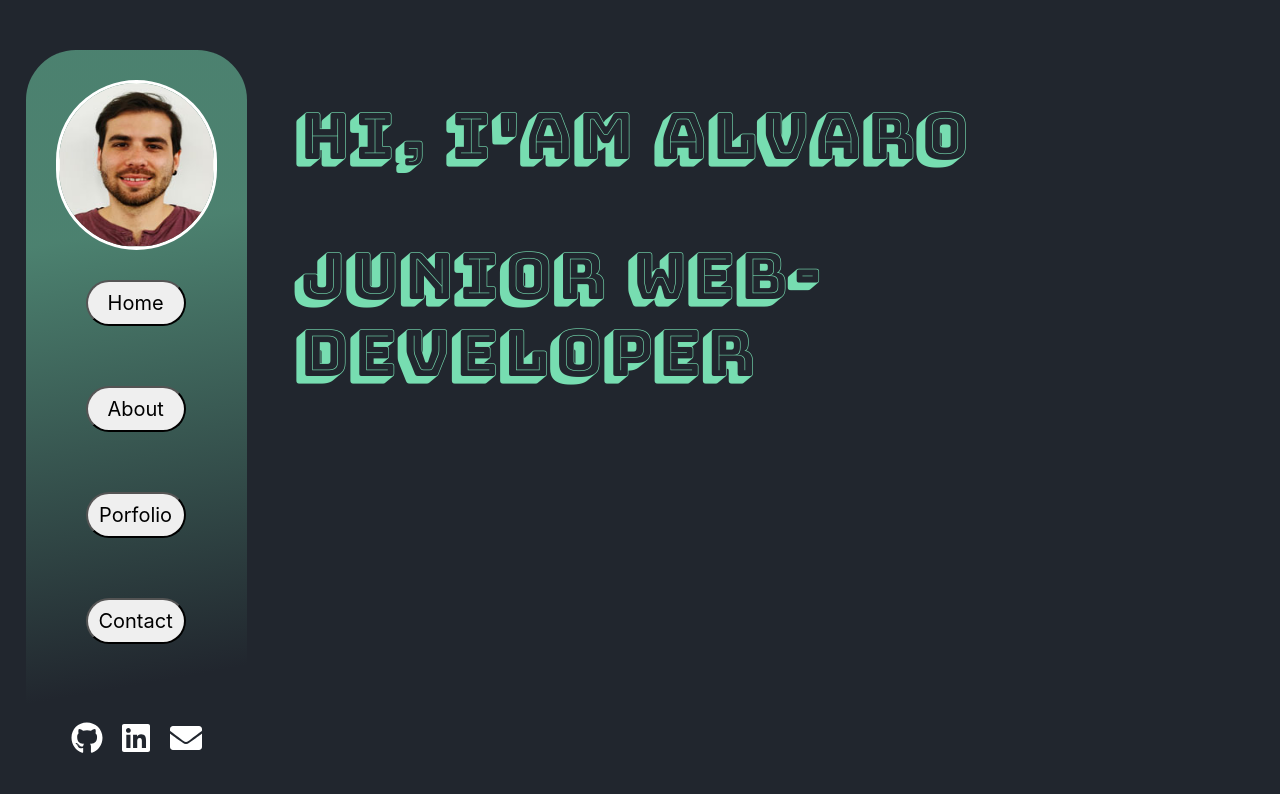
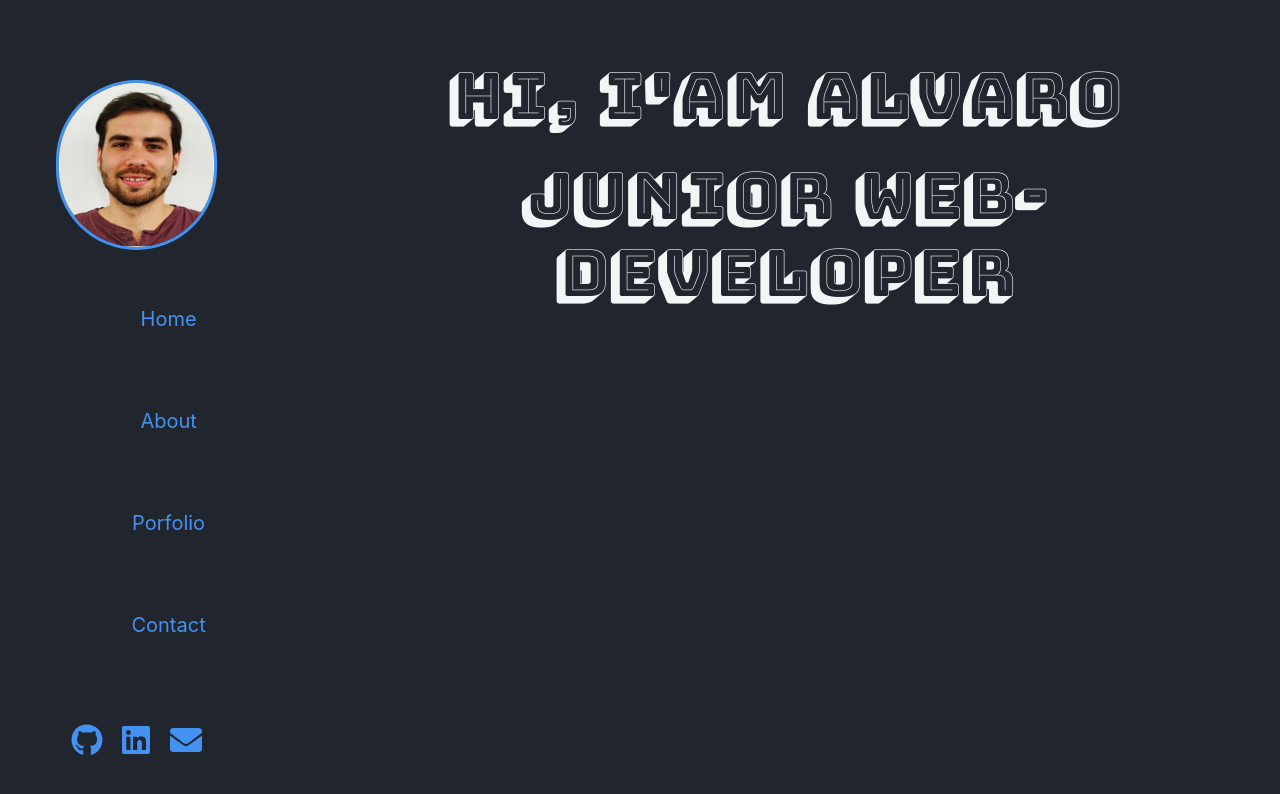
Before and after one commit to Anieto86/alvaro-web-portfolio, a React (Create React App) app: page /#/ in a window 1280 px wide. Shown: the top 794 px of the page. Built offline with nearby package versions, Linux system fonts and the light colour scheme; a web font is replaced by a local one.

Commit message:
more style hover

```diff
--- a/src/App.js
+++ b/src/App.js
@@ -3,7 +3,7 @@ import { HashRouter as Router, Route } from "react-router-dom";
 
 //components
 import Header from "./components/Header.js";
-import HorizontalHeader from "./components/horizontalHeader.js";
+//import HorizontalHeader from "./components/horizontalHeader.js";
 import Home from "./components/home.js";
 import About from "./components/About";
 import Porfolio from "./components/Porfolio";
@@ -44,7 +44,7 @@ function App() {
         </Route>
 
         <Route path='/porfolio'>
-          <HorizontalHeader />
+          <Header />
           <div className='container profolioAPP'>
             <Porfolio
               name='ChemDye'
@@ -98,7 +98,7 @@ function App() {
 
             <Porfolio
               name='Password Generator'
-              message='Create an application that generates a random password based on user-selected criteria. This app will run in the browser and feature dynamically updated HTML and CSS powered by your JavaScript code.'
+              message='Create an application that generates a random password based on user-selected criteria.'
               photo={passwordGenerator}
               links={"https://github.com/Anieto86/3-password-generator"}
               button='Password Generator'
--- a/src/components/Contact.js
+++ b/src/components/Contact.js
@@ -14,14 +14,12 @@ const ContactStyle = styled.form`
   font-family: "Signika", sans-serif;
   margin-bottom: 15%;
   width: 75%;
+  color: #4392f1;
 `;
 
 const SubmitStyled = styled.button`
   background-color: rgb(90, 82, 82);
-  -bobox-shadow: 10px 10px 5px #ccc;
-  -moz-box-shadow: 10px 10px 5px #ccc;
-  -webkit-box-shadow: 10px 10px 5px #ccc;
-  -khtml-box-shadow: 10px 10px 5px #ccc;
+
 `;
 
 
--- a/src/components/Header.js
+++ b/src/components/Header.js
@@ -8,7 +8,7 @@ import { faGithub, faLinkedin } from "@fortawesome/free-brands-svg-icons";
 import { faEnvelope } from "@fortawesome/free-solid-svg-icons";
 
 //Image
-import imgBackground from "./img/backgroundPhoto4.png";
+//import imgBackground from "./img/backgroundPhoto4.png";
 import alvaro from "./img/alvaro.jpg";
 //Styled
 
@@ -16,16 +16,14 @@ const HeadStyle = styled.div`
   height: auto;
   width: 18%;
   float: left;
-  background: white;
-  background: rgb(119,221,177);
-  background: linear-gradient(170deg, rgba(119,221,177,0.4962359943977591) 19%, rgba(33,38,46,0.7175245098039216) 63%);
-  // background-image: url(${imgBackground});
+  //background: #c7c6c6;
   padding: 30px;
-  color: rgb(255, 255, 255);
+  //color: rgb(255, 255, 255);
   border-end-end-radius: 50px;
   border-radius: 50px;
-  height: 1000px;
+  height: 800px;
   margin-bottom: 30px;
+
 `;
 
 const ImgAlvaro = styled.img`
@@ -35,15 +33,25 @@ const ImgAlvaro = styled.img`
   border: 3px solid white;
   display: block;
   margin: auto;
+  border-color:#4392f1;
+  &:hover{
+  border-color: #0fffc7;
+  }
 `;
 
 const ButtonLinks = styled.button`
   font-size: 20px;
   padding: 6px;
   margin: 30px;
-  margin-right: 80px;
   width: 100px;
   border-radius: 50px;
+  color: #4392f1;
+  background: none;
+  border: none;
+  &:hover {
+    color: #0fffc7;
+    background: #4392f1;
+  }
 `;
 
 const HeaderIconsStyle = styled.div`
@@ -60,7 +68,7 @@ export default function Header() {
       {/* <h4 style={{ textAlign: "center" }}>Alvaro Nieto</h4>
       <p style={{ textAlign: "center" }}> Scientific => Web-Developer</p> */}
 
-      <div>
+      <div className='container' style={{ margin: "18px" }}>
         <Link type='button' to='/'>
           <ButtonLinks>Home</ButtonLinks>
         </Link>
@@ -82,19 +90,19 @@ export default function Header() {
         <a href={"https://github.com/Anieto86"}>
           <FontAwesomeIcon
             icon={faGithub}
-            style={{ fontSize: "2em", color: "White" }}
+            style={{ fontSize: "2em", color: "#4392f1" }}
           />
         </a>
         <a href={"https://www.linkedin.com/in/alvaro-fernando-nieto-guil/"}>
           <FontAwesomeIcon
             icon={faLinkedin}
-            style={{ fontSize: "2em", color: "White" }}
+            style={{ fontSize: "2em", color: "#4392f1" }}
           />
         </a>
         <a href={"mailto: alvaro16nieto@gmail.com"}>
           <FontAwesomeIcon
             icon={faEnvelope}
-            style={{ fontSize: "2em", color: "White" }}
+            style={{ fontSize: "2em", color: "#4392f1" }}
           />
         </a>
       </HeaderIconsStyle>
--- a/src/components/Home.js
+++ b/src/components/Home.js
@@ -3,21 +3,24 @@ import React from "react";
 import styled from "styled-components";
 
 const HomeTitleStyled = styled.h2`
-font-size: 4rem;
-margin: 2rem;
-padding:1rem;
-color:#77ddb1;
-font-family: 'Bungee Shade', cursive;
-width: 100%;
+
+  font-size: 4rem;
+  margin-left: 9rem;
+  padding: 0.5rem;
+  color: #f3f6f7;
+  font-family: "Bungee Shade", cursive;
+  width: 100%;
+ text-align: center;
+ &:hover {
+    color: #0fffc7;
+  }
+
 `;
-
-
-
 
 export default function Home() {
   return (
     <div className='container col-md-8'>
-      <HomeTitleStyled >Hi, I'am Alvaro </HomeTitleStyled>
+      <HomeTitleStyled>Hi, I'am Alvaro </HomeTitleStyled>
       <HomeTitleStyled> Junior Web-Developer</HomeTitleStyled>
     </div>
   );
--- a/src/components/Porfolio.js
+++ b/src/components/Porfolio.js
@@ -10,8 +10,54 @@ const CardStyled = styled.div`
   border-radius: 20px;
   height: 30rem;
   padding: 10px;
-  background-color: white;
+  background-color: #c7c6c6;
+
+  display: block;
+  position: relative;
+  max-width: 262px;
+  background-color: #f2f8f9;
+  border-radius: 4px;
+  padding: 32px 24px;
+  margin: 12px;
+  text-decoration: none;
+  z-index: 0;
+  overflow: hidden;
+
+  &:before {
+    content: "";
+    position: absolute;
+    z-index: -1;
+    top: -16px;
+    right: -16px;
+    background: #00838d;
+    height: 32px;
+    width: 32px;
+    border-radius: 32px;
+    transform: scale(1);
+    transform-origin: 50% 50%;
+    transition: transform 0.25s ease-out;
+  }
+
+  &:hover:before {
+    transform: scale(21);
+  }
+}
+
+&:hover {
+  p {
+    transition: all 0.3s ease-out;
+    color: rgba(255, 255, 255, 0.8);
+  }
+  h3 {
+    transition: all 0.3s ease-out;
+    color: #ffffff;
+  }
+}
+
+
 `;
+
+
 
 export default function Porfolio(props) {
   return (
--- a/src/components/horizontalHeader.js
+++ b/src/components/horizontalHeader.js
@@ -1,107 +1,104 @@
-import React from "react";
-import { Link } from "react-router-dom";
-import styled from "styled-components";
+// import React from "react";
+// import { Link } from "react-router-dom";
+// import styled from "styled-components";
 
-//icons
-// import { FontAwesomeIcon } from "@fortawesome/react-fontawesome";
-// import { faGithub, faLinkedin } from "@fortawesome/free-brands-svg-icons";
-// import { faEnvelope } from "@fortawesome/free-solid-svg-icons";
+// //icons
+// // import { FontAwesomeIcon } from "@fortawesome/react-fontawesome";
+// // import { faGithub, faLinkedin } from "@fortawesome/free-brands-svg-icons";
+// // import { faEnvelope } from "@fortawesome/free-solid-svg-icons";
 
-//Image
-//import imgBackground from "./img/backgroundPhoto4.png";
-import alvaro from "./img/alvaro.jpg";
+// //Image
+// //import imgBackground from "./img/backgroundPhoto4.png";
+// //import alvaro from "./img/alvaro.jpg";
 
-//Styled
-const HeadStyle = styled.div`
-  max-width: 500rem;
-  float: left;
-  background: rgb(119, 221, 177);
-  background: linear-gradient(
-    170deg,
-    rgba(119, 221, 177, 0.4962359943977591) 19%,
-    rgba(33, 38, 46, 0.7175245098039216) 63%
-  );
-  padding: 35px;
-  color: rgb(255, 255, 255);
-  border-end-end-radius: 50px;
-  border-radius: 50px;
-  height: 230px;
-  margin-bottom: 30px;
-`;
-
-const ImgAlvaro = styled.img`
-  width: 170px;
-  height: 170px;
-  border-radius: 150px;
-  border: 3px solid white;
-  margin-right: 35rem;
-`;
-
-const ButtonLinks = styled.button`
-  font-size: 20px;
-  padding: 6px;
-  margin: 30px;
-  margin-right: 80px;
-  width: 100px;
-  border-radius: 50px;
-
-`;
-
-// const HeaderIconsStyle = styled.div`
-//   display: flex;
-//   justify-content: space-between;
-//   margin-top: 10rem;
+// //Styled
+// const HeadStyle = styled.div`
+//   max-width: 200rem;
+//   //float: left;
+//   background: #c7c6c6;
+//   padding: 35px;
 // `;
 
-export default function HorizontalHeader() {
-  return (
-    <HeadStyle
-      className='col-sm-3 col-md-3'
-      style={{ display: "flex", justifyContent: "flex-end" }}
-    >
-      <ImgAlvaro
-        src={alvaro}
-        className='img-fluid'
-        alt='Responsive image'
-        style={{ justifyContent: "flex-start" }}
-      />
+// // const ImgAlvaro = styled.img`
+// //   width: 170px;
+// //   height: 170px;
+// //   border-radius: 150px;
+// //   border: 3px solid white;
+// //   margin-right: 40rem;
+// //   border-color: #0fffc7;
+// // `;
 
-      <Link type='button' to='/'>
-        <ButtonLinks>Home</ButtonLinks>
-      </Link>
+// const ButtonLinks = styled.button`
+//   font-size: 25px;
+//   padding: 8px;
+//   margin: 40px;
+//   width: 100px;
+//   border-radius: 50px;
+//   color: #4392f1;
+//   background: none;
+//   border: none;
+//   &:hover {
+//     color: #c7c6c6;
+//     background: #4392f1;
+//   }
+// `;
 
-      <Link type='button' to='/'>
-        <ButtonLinks>About</ButtonLinks>
-      </Link>
 
-      <Link type='button' to='/Porfolio'>
-        <ButtonLinks>Porfolio</ButtonLinks>
-      </Link>
+// // const HeaderIconsStyle = styled.div`
+// //   display: flex;
+// //   justify-content: space-between;
+// //   margin-top: 10rem;
+// // `;
 
-      <Link type='button' to='/Contact'>
-        <ButtonLinks>Contact</ButtonLinks>
-      </Link>
+// export default function HorizontalHeader() {
+//   return (
+//     <div
+//       className='container col-sm-3 col-md-3'
+//       style={{ display: "flex", justifyContent: "flex-end" }}
+//     >
+//       {/* <ImgAlvaro
+//         //src={alvaro}
+//         className='img-fluid'
+//         alt='Responsive image'
+//         style={{ justifyContent: "flex-start" }}
+//       /> */}
 
-      {/* <HeaderIconsStyle className='container'>
-        <a href={"https://github.com/Anieto86"}>
-          <FontAwesomeIcon
-            icon={faGithub}
-            style={{ fontSize: "2em", color: "White" }}
-          />
-        </a>
-        <a href={"https://www.linkedin.com/in/alvaro-fernando-nieto-guil/"}>
-          <FontAwesomeIcon
-            icon={faLinkedin}
-            style={{ fontSize: "2em", color: "White" }}
-          />
-        </a>
-        <a href={"mailto: alvaro16nieto@gmail.com"}>
-          <FontAwesomeIcon
-            icon={faEnvelope}
-            style={{ fontSize: "2em", color: "White" }}
-          />
-        </a>
-      </HeaderIconsStyle> */}
-    </HeadStyle>
-  );
-}
+//       <Link type='button' to='/'>
+//         <ButtonLinks>Home</ButtonLinks>
+//       </Link>
+
+//       <Link type='button' to='/'>
+//         <ButtonLinks>About</ButtonLinks>
+//       </Link>
+
+//       <Link type='button' to='/Porfolio'>
+//         <ButtonLinks>Porfolio</ButtonLinks>
+//       </Link>
+
+//       <Link type='button' to='/Contact'>
+//         <ButtonLinks>Contact</ButtonLinks>
+//       </Link>
+
+//       {/* <HeaderIconsStyle className='container'>
+//         <a href={"https://github.com/Anieto86"}>
+//           <FontAwesomeIcon
+//             icon={faGithub}
+//             style={{ fontSize: "2em", color: "White" }}
+//           />
+//         </a>
+//         <a href={"https://www.linkedin.com/in/alvaro-fernando-nieto-guil/"}>
+//           <FontAwesomeIcon
+//             icon={faLinkedin}
+//             style={{ fontSize: "2em", color: "White" }}
+//           />
+//         </a>
+//         <a href={"mailto: alvaro16nieto@gmail.com"}>
+//           <FontAwesomeIcon
+//             icon={faEnvelope}
+//             style={{ fontSize: "2em", color: "White" }}
+//           />
+//         </a>
+//       </HeaderIconsStyle> */}
+//     </div>
+//   );
+// }
```
Also changed, not shown: src/components/About.js (+2 -9 lines).
